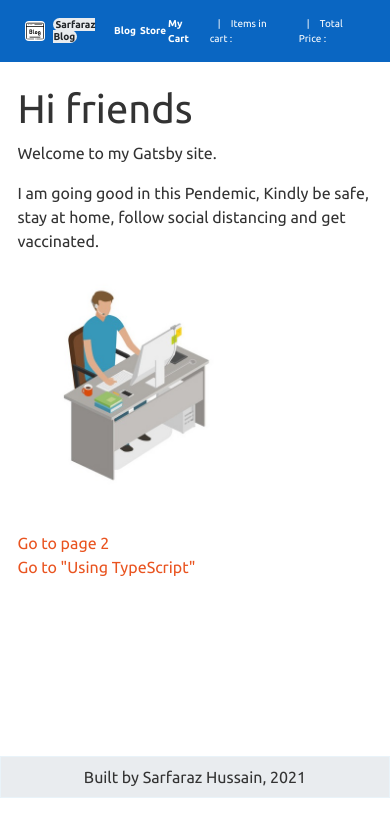
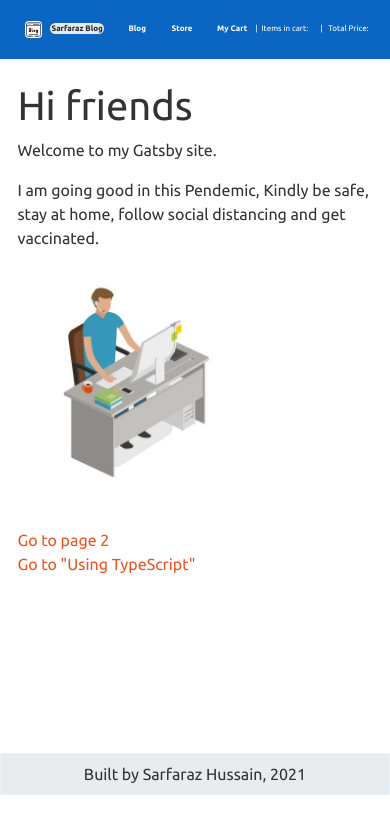
Before and after one commit to HSarfaraz/gatsby-blog, a Gatsby site: page / in a window 390 px wide. Built offline with nearby package versions, Linux system fonts and the light colour scheme; Gatsby itself is replaced by a stand-in of ours.

Commit message:
Gatsby project initial commit 6

```diff
--- a/src/components/header.js
+++ b/src/components/header.js
@@ -46,13 +46,13 @@ const Header = ({ siteTitle }) => (
         <div className="m-0">
           <strong>My Cart</strong>
         </div>
-        <div className="px-2">
-          <span class="px-2">| </span>Items in cart :
-          <span className="snipcart-total-items font-weight-bold badge badge-light badge-pill ml-2"></span>
+        <div className="px-1">
+          <span class="px-1">|</span>Items in cart:
+          <span className="snipcart-total-items font-weight-bold badge badge-light badge-pill ml-1"></span>
         </div>
-        <div className="px-2">
-          <span class="px-2">| </span> Total Price :
-          <span className="snipcart-total-price font-weight-bold badge badge-light badge-pill ml-2"></span>
+        <div className="px-1">
+          <span class="px-1">|</span> Total Price:
+          <span className="snipcart-total-price font-weight-bold badge badge-light badge-pill ml-1"></span>
         </div>
       </div>
 
--- a/src/components/layout.css
+++ b/src/components/layout.css
@@ -748,13 +748,13 @@ a:hover {
   .active:hover,
   .navlink:hover,
   .navlink {
-    padding: 1px 2px !important;
+    padding: 1px !important;
   }
   .logo {
-    width: 20px !important;
+    width: 17px !important;
   }
   header,
   h4 {
-    font-size: 10px !important;
+    font-size: 8px !important;
   }
 }
```
